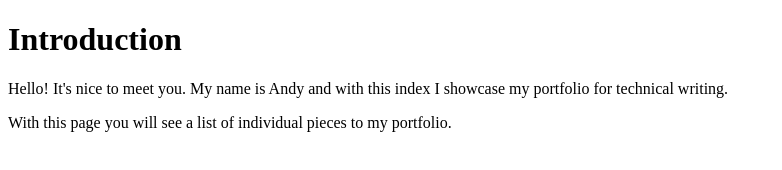
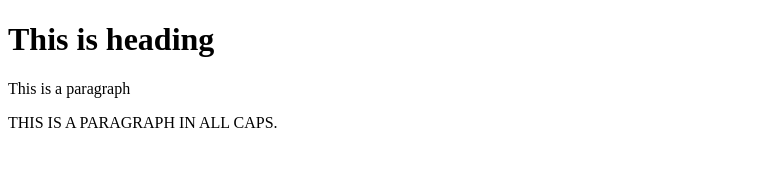
Before and after one commit to skym97/ptw310.github.io, a plain HTML site: page index.html in a window 1280 px wide. Shown: the whole page, without its empty margins (0-782 px from the left). Drawn offline with Linux system fonts and the light colour scheme.

Commit message:
Update index.html

```diff
--- a/index.html
+++ b/index.html
@@ -1,16 +1,16 @@
 <!DOCTYPE html>
 <html>
 <head>
-<title>Portfolio Profile Index</title>
+<title>Page Title</title>
 </head>
 
 <body>
 
-<h1>Introduction</h1>
+<h1>This is heading</h1>
 
-  <p>Hello! It's nice to meet you. My name is Andy and with this index I showcase my portfolio for technical writing.</p>
+  <p>This is a paragraph</p>
 
-  <p>With this page you will see a list of individual pieces to my portfolio.</p>
+  <p>THIS IS A PARAGRAPH IN ALL CAPS.</p>
 
 </body>
 
```
